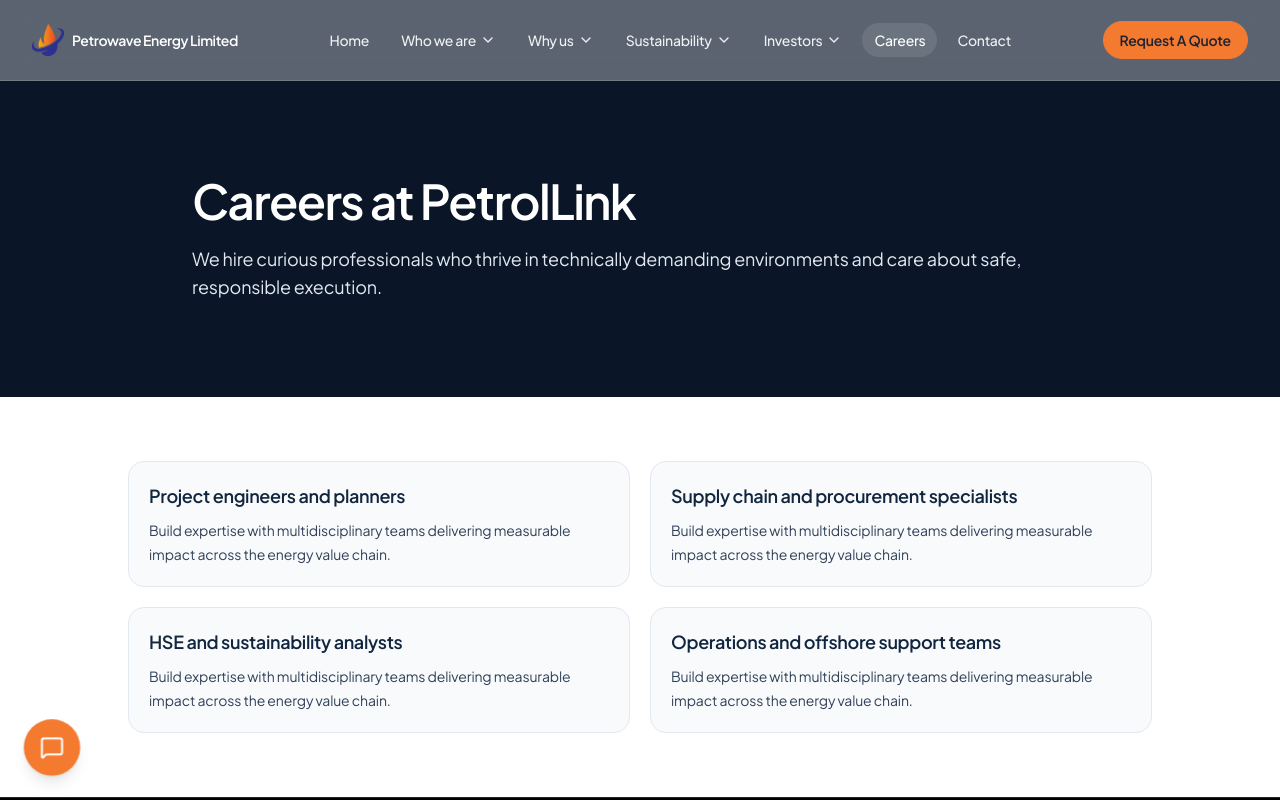
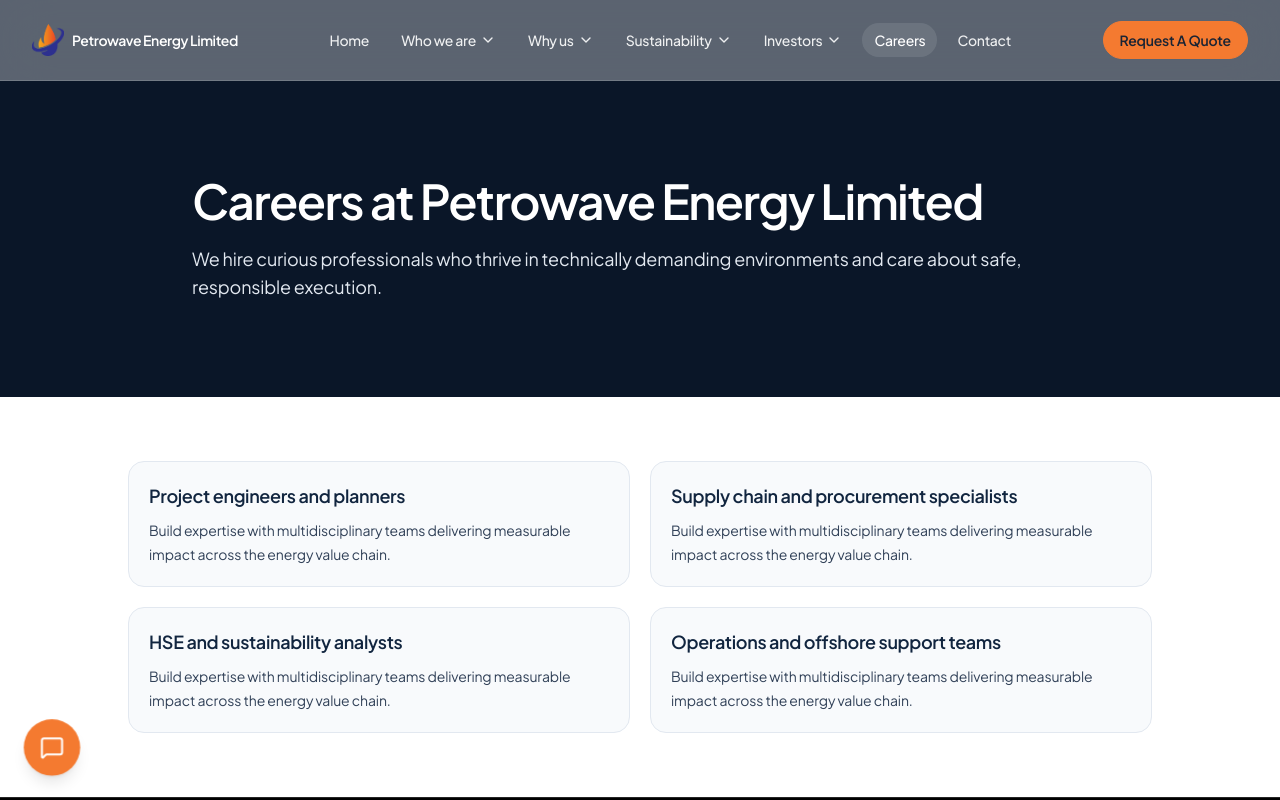
Before and after one commit to Craigmindset/petrowave, a Next.js app: page /careers in a window 1280 px wide. Shown: the top 800 px of the page. Built offline with nearby package versions, Linux system fonts and the light colour scheme.

Commit message:
updated code

```diff
--- a/src/app/careers/page.tsx
+++ b/src/app/careers/page.tsx
@@ -16,7 +16,7 @@
           <AnimatedReveal>
             <article>
               <h1 className="text-4xl font-semibold tracking-[-0.035em] sm:text-5xl">
-                Careers at PetrolLink
+                Careers at Petrowave Energy Limited
               </h1>
               <p className="mt-5 text-base leading-7 tracking-[-0.01em] text-slate-200 sm:text-lg">
                 We hire curious professionals who thrive in technically
```
